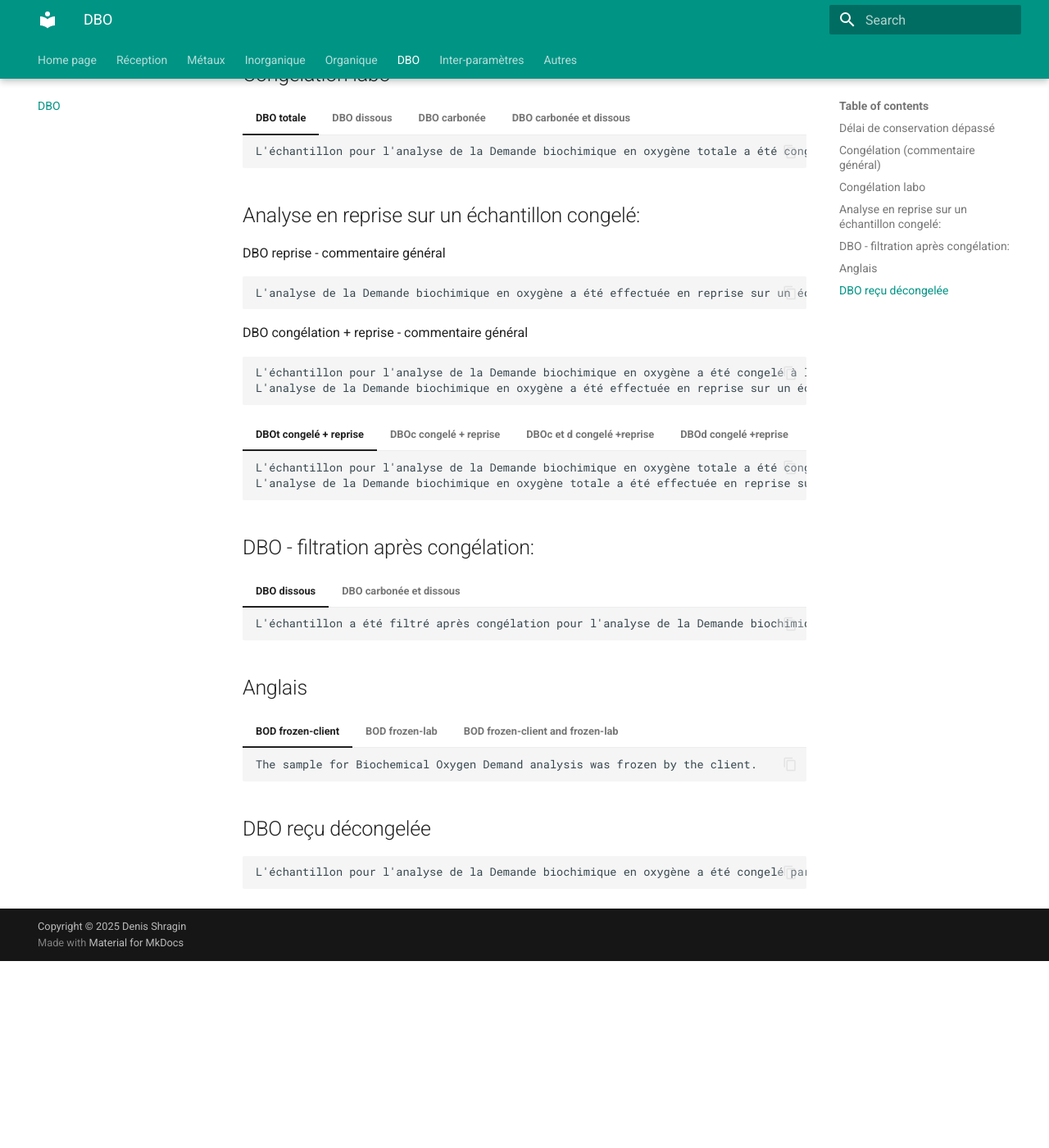
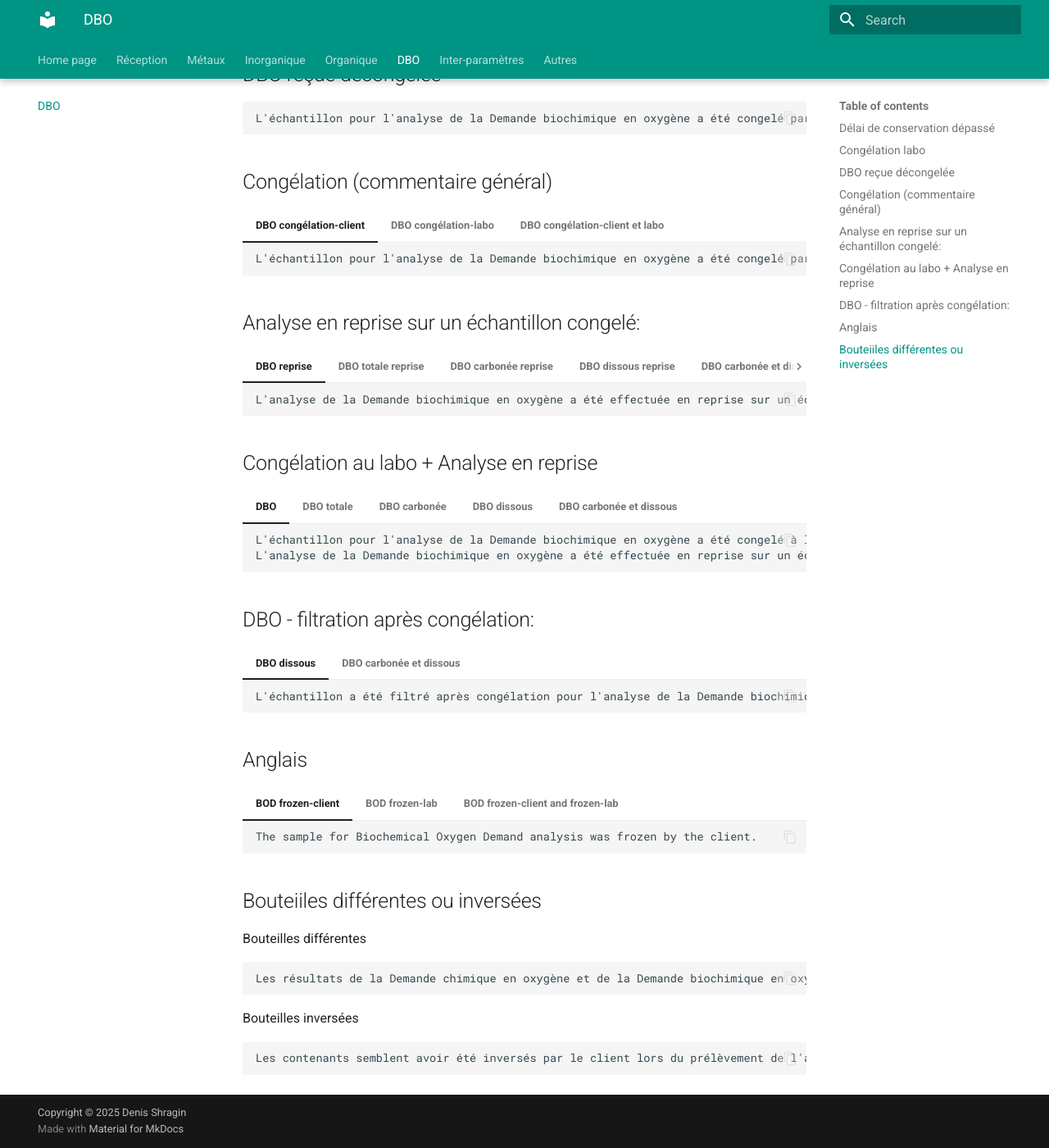
Before and after one commit to denisshragin/chemistry_comments, an MkDocs documentation site: the page built from docs/dbo.md, in a window 1280 px wide and 1400 px high, scrolled down 539 px. Shown: the whole window at 82% size. Built offline with MkDocs 1.6.1 and Material for MkDocs 9.7.7, drawn with Linux system fonts in a browser that asks for light colours; before the commit the page ends 1711 px from its top, so only the background shows below that; some of the changed text lies outside the part shown.

Commit message:
BOD comments added

````diff
--- a/docs/dbo.md
+++ b/docs/dbo.md
@@ -1,7 +1,6 @@
 # Commentaires à utiliser pour l'analyse de la demande biochimique en oxygène
 
 ## Délai de conservation dépassé
-
 
 === "DBO"
     ```
@@ -19,12 +18,38 @@
     ```
     L'analyse de la Demande biochimique en oxygène dissous a été effectuée dans un délai dépassé.
     ```
-=== "DBOc et d"
+=== "DBO carbonée et dissous"
     ```
     L'analyse de la Demande biochimique en oxygène carbonée et dissous a été effectuée dans un délai dépassé.
     ```
 
+## Congélation labo
 
+=== "DBO"
+    ```
+    L'échantillon pour l'analyse de la Demande biochimique en oxygène a été congelé à la réception au laboratoire.
+    ```
+=== "DBO totale"
+    ```
+    L'échantillon pour l'analyse de la Demande biochimique en oxygène totale a été congelé à la réception au laboratoire.
+    ```
+=== "DBO carbonée"
+    ```
+    L'échantillon pour l'analyse de la Demande biochimique en oxygène carbonée a été congelé à la réception au laboratoire.
+    ```
+=== "DBO dissous"
+    ```
+    L'échantillon pour l'analyse de la Demande biochimique en oxygène dissous a été congelé à la réception au laboratoire.
+    ```
+=== "DBO carbonée et dissous"
+    ```
+    L'échantillon pour l'analyse de la Demande biochimique en oxygène carbonée et dissous a été congelé à la réception au laboratoire.
+    ```
+
+## DBO reçue décongelée
+```
+L'échantillon pour l'analyse de la Demande biochimique en oxygène a été congelé par le client, mais a été reçu décongelé.
+```
 
 ## Congélation (commentaire général)
 === "DBO congélation-client"
@@ -41,56 +66,56 @@
     L'échantillon pour l'analyse de la Demande biochimique en oxygène a été congelé à la réception au laboratoire.
     ```
 
-## Congélation labo
+## Analyse en reprise sur un échantillon congelé:
 
+=== "DBO reprise"
+    ```
+    L'analyse de la Demande biochimique en oxygène a été effectuée en reprise sur un échantillon congelé.
+    ```
+=== "DBO totale reprise"
+    ```
+    L'analyse de la Demande biochimique en oxygène totale a été effectuée en reprise sur un échantillon congelé.
+    ```
+=== "DBO carbonée reprise"
+    ```
+    L'analyse de la Demande biochimique en oxygène carbonée a été effectuée en reprise sur un échantillon congelé.
+    ```
+=== "DBO dissous reprise"
+    ```
+    L'analyse de la Demande biochimique en oxygène dissous a été effectuée en reprise sur un échantillon congelé.
+    ```
+=== "DBO carbonée et dissous reprise"
+    ```
+    L'analyse de la Demande biochimique en oxygène carbonée et dissous a été effectuée en reprise sur un échantillon congelé.
+    ```
+
+## Congélation au labo + Analyse en reprise
+=== "DBO"
+    ```
+    L'échantillon pour l'analyse de la Demande biochimique en oxygène a été congelé à la réception au laboratoire.
+    L'analyse de la Demande biochimique en oxygène a été effectuée en reprise sur un échantillon congelé.
+    ```
 === "DBO totale"
     ```
     L'échantillon pour l'analyse de la Demande biochimique en oxygène totale a été congelé à la réception au laboratoire.
+    L'analyse de la Demande biochimique en oxygène totale a été effectuée en reprise sur un échantillon congelé.
+    ```
+=== "DBO carbonée"
+    ```
+    L'échantillon pour l'analyse de la Demande biochimique en oxygène carbonée a été congelé à la réception au laboratoire.
+    L'analyse de la Demande biochimique en oxygène carbonée a été effectuée en reprise sur un échantillon congelé.
     ```
 === "DBO dissous"
     ```
     L'échantillon pour l'analyse de la Demande biochimique en oxygène dissous a été congelé à la réception au laboratoire.
-    ```
-=== "DBO carbonée"
-    ```
-    L'échantillon pour l'analyse de la Demande biochimique en oxygène carbonée a été congelé à la réception au laboratoire.
+    L'analyse de la Demande biochimique en oxygène dissous a été effectuée en reprise sur un échantillon congelé.
     ```
 === "DBO carbonée et dissous"
     ```
     L'échantillon pour l'analyse de la Demande biochimique en oxygène carbonée et dissous a été congelé à la réception au laboratoire.
+    L'analyse de la Demande biochimique en oxygène carbonée et dissous a été effectuée en reprise sur un échantillon congelé.
     ```
 
-## Analyse en reprise sur un échantillon congelé:
-
-DBO reprise - commentaire général
-```
-L'analyse de la Demande biochimique en oxygène a été effectuée en reprise sur un échantillon congelé.
-```
-DBO congélation + reprise - commentaire général
-```
-L'échantillon pour l'analyse de la Demande biochimique en oxygène a été congelé à la réception au laboratoire.
-L'analyse de la Demande biochimique en oxygène a été effectuée en reprise sur un échantillon congelé.
-```
-=== "DBOt congelé + reprise"
-    ```
-    L'échantillon pour l'analyse de la Demande biochimique en oxygène totale a été congelé à la réception au laboratoire.
-    L'analyse de la Demande biochimique en oxygène totale a été effectuée en reprise sur un échantillon congelé.
-    ```
-=== "DBOc congelé + reprise"
-    ```
-    L'échantillon pour l'analyse de la Demande biochimique en oxygène carbonée a été congelé à la réception au laboratoire.
-    L'analyse de la Demande biochimique en oxygène carbonée a été effectuée en reprise sur un échantillon congelé.
-    ```
-=== "DBOc et d congelé +reprise"
-    ```
-    L'échantillon pour l'analyse de la Demande biochimique en oxygène carbonée et dissous a été congelé à la réception au laboratoire.
-    L'analyse de la Demande biochimique en oxygène carbonée et dissous a été effectuée en reprise sur un échantillon congelé.
-    ```
-=== "DBOd congelé +reprise"
-    ```
-    L'échantillon pour l'analyse de la Demande biochimique en oxygène dissous a été congelé à la réception au laboratoire.
-    L'analyse de la Demande biochimique en oxygène dissous a été effectuée en reprise sur un échantillon congelé.
-    ```
 ## DBO - filtration après congélation:
 === "DBO dissous"
     ```
@@ -108,14 +133,20 @@ L'analyse de la Demande biochimique en oxygène a été effectuée en reprise su
     ```
 === "BOD frozen-lab"
     ```
-    The sample for Biochemical Oxygen Demand analysis was frozen upon receipt at the laboratory.
+    The sample for Biochemical Oxygen Demand analysis was frozen upon reception at the laboratory.
     ```
 === "BOD frozen-client and frozen-lab"
     ```
     The sample for Biochemical Oxygen Demand analysis was frozen by the client.
-    The sample for Biochemical Oxygen Demand analysis was frozen upon receipt at the laboratory.
+    The sample for Biochemical Oxygen Demand analysis was frozen upon reception at the laboratory.
     ```
-## DBO reçu décongelée
+
+## Bouteiiles différentes ou inversées
+Bouteilles différentes
 ```
-L'échantillon pour l'analyse de la Demande biochimique en oxygène a été congelé par le client, mais a été reçu décongelé.
+Les résultats de la Demande chimique en oxygène et de la Demande biochimique en oxygène ne respectent pas les critères de comparaison inter-paramètres. L'apparence de la matrice des deux bouteilles est différente
 ```
+Bouteilles inversées
+```
+Les contenants semblent avoir été inversés par le client lors du prélèvement de l’affluent et de l’effluent pour le paramètre de XXX.
+```
````
Also changed, not shown: docs/organique.md (+29 -12 lines), docs/reception.md (+1 -1 lines).
